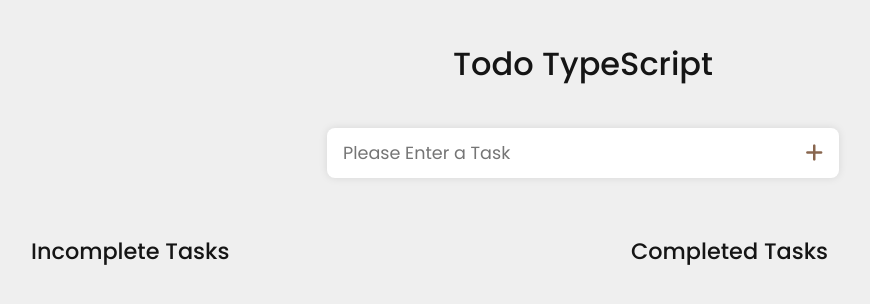
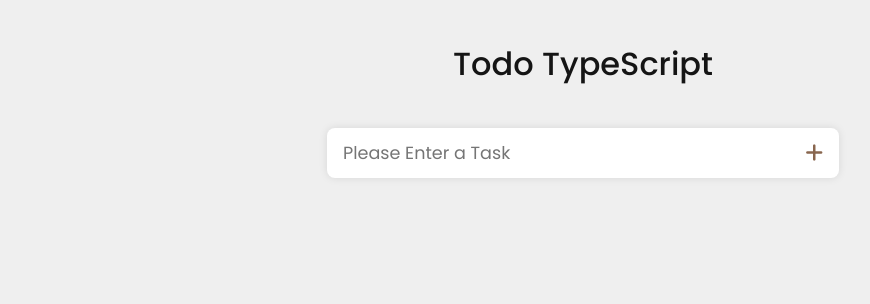
Before and after one commit to EshanTrivedi21/Todo-Typescript, a React (Create React App) app: page / in a window 1280 px wide. Shown: the top 304 px of the page, without its empty margins (57-927 px from the left). Built offline with nearby package versions, Linux system fonts and the light colour scheme.

Commit message:
feat: empty bug

```diff
--- a/src/App.tsx
+++ b/src/App.tsx
@@ -89,7 +89,7 @@ const App: React.FC = () => {
 					setTodo={setTodo}
 					handleAdd={handleAdd}
 				/>
-				<div className='app__todolist'>
+				<div className='app__todolist' style={todos.length !== 0 ? {display: "flex"} : {display: "none"}}>
 					<Droppable
 						droppableId='todos_incomp'
 						key='todos_incomp'
```
